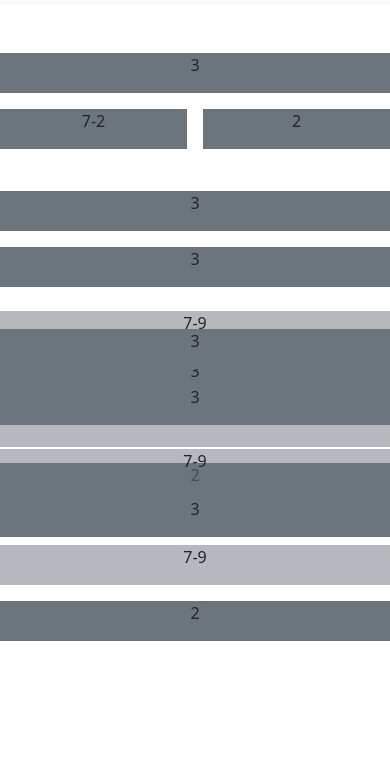
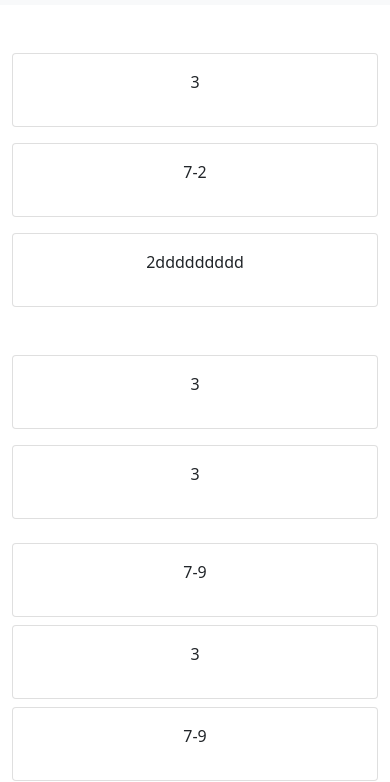
Before and after one commit to Stillwell968/Bootstrap-Grigs--2-, a plain HTML site: page index.html in a window 390 px wide. Shown: the part 91-873 px from the top of the page. Before the commit the page ends 844 px from the top, so only its background shows below. Drawn offline with nearby package versions, Linux system fonts and the light colour scheme.

Commit message:
add responsiveness

```diff
--- a/index.html
+++ b/index.html
@@ -37,44 +37,89 @@
 
     <!-- first grid -->
      <div class="container mt-5">
-        <div class="row gap-3  " style="height: 90px;">
-            <div class="col-lg-3 col-md-3 col-sm-3 col-xs-3 bg-secondary ">
+        <div class="row gap-3 ">
+            <div class="col">
+                <div class="card h-100 ">
+                    <div class="card-body">
                         <p class="text-center">3</p>
                     </div>
-            <div class="col bg-secondary">
+                </div>
+
+            </div>
+            <div class="col-lg-6 col-md-6 col-sm-6 col-xs-6">
+                <div class="card h-100">
+                    <div class="card-body">
                         <p class="text-center">7-2</p>
                     </div>
-            <div class="col col-lg-2 col-md-2 col-sm-2 col-xs-2 bg-secondary">
-                <p class="text-center">2</p>
+                </div>
+
+            </div>
+            <div class="col">
+                <div class="card h-100 ">
+                    <div class="card-body">
+                        <p class="text-center">2ddddddddd</p>
+                    </div>
+                </div>
+
             </div>
         </div>
     </div>
     <!-- first grid end -->
 
     <!-- second grid -->
-    <div class="container mt-5" style="height: 90px;">
-        <div class="row h-100 gap-3">
-            <div class="col-sm-3 bg-secondary">
+     <div class="container mt-5">
+        <div class="row gap-3">
+            <div class="col-lg-3 col-md-3 col-sm-3 col-xs-3">
+                <div class="card h-100">
+                    <div class="card-body ">
                         <p class="text-center">3</p>
                     </div>
+                </div>
+
+            </div>
             <div class="col ">
-                <div class="row h-50 g-4">
-                    <div class=" col-md-3 bg-secondary ">
+                <div class="row g-4">
+                    <div class=" col-md-3">
+                        <div class="card">
+                            <div class="card-body">
                                 <p class="text-center">3</p>
                             </div>
-                    <div class=" col-md-9 bg-secondary" style="--bs-bg-opacity: .5;">
-                        <p class="text-center">7-9</p>
                         </div>
-                    <div class="col-md-3 mt-2 bg-secondary ">
-                        <p class="text-center">3</p>
+
                     </div>
-                    <div class="col-md-9 mt-2 bg-secondary" style="--bs-bg-opacity: .5;">
+                    <div class=" col-md-9">
+                        <div class="card">
+                            <div class="card-body">
                                 <p class="text-center">7-9</p>
                             </div>
                         </div>
+
                     </div>
-            <div class="col-sm-2  bg-secondary">
+                    <div class="col-md-3 mt-2 ">
+                        <div class="card">
+                            <div class="card-body">
+                                <p class="text-center">3</p>
+                            </div>
+                        </div>
+
+                    </div>
+                    <div class="col-md-9 mt-2">
+                        <div class="card">
+                            <div class="card-body">
+                                <p class="text-center">7-9</p>
+                            </div>
+                        </div>
+
+                    </div>
+                </div>
+            </div>
+            <div class="col-sm-2 ">
+                <div class="card h-100">
+                    <div class="card-body">
                         <p class="text-center">2</p>
+                    </div>
+                </div>
+
             </div>
         </div>
     </div>
@@ -82,28 +127,58 @@
 
     <!-- third grid -->
     <div class="container mt-5" style="height: 90px;">
-        <div class="row h-100 gap-3">
-            <div class="col-sm-3 bg-secondary">
+        <div class="row  gap-3">
+            <div class="col-sm-3">
+                <div class="card h-100">
+                    <div class="card-body">
                         <p class="text-center">3</p>
+                    </div>
+                </div>
+
             </div>
             <div class="col ">
                 <div class="row h-50 g-4">
-                    <div class=" col-md-3 bg-secondary ">
+                    <div class=" col-md-3 ">
+                        <div class="card">
+                            <div class="card-body">
                                 <p class="text-center">3</p>
                             </div>
-                    <div class=" col-md-9 bg-secondary" style="--bs-bg-opacity: .5;">
-                        <p class="text-center">7-9</p>
                         </div>
-                    <div class="col-md-3 mt-2 bg-secondary ">
-                        <p class="text-center">3</p>
+
                     </div>
-                    <div class="col-md-9 mt-2 bg-secondary" style="--bs-bg-opacity: .5;">
+                    <div class=" col-md-9">
+                        <div class="card">
+                            <div class="card-body">
                                 <p class="text-center">7-9</p>
                             </div>
                         </div>
+
                     </div>
-            <div class="col-sm-2  bg-secondary">
+                    <div class="col-md-3 mt-2 ">
+                        <div class="card">
+                            <div class="card-body">
+                                <p class="text-center">3</p>
+                            </div>
+                        </div>
+
+                    </div>
+                    <div class="col-md-9 mt-2 ">
+                        <div class="card">
+                            <div class="card-body">
+                                <p class="text-center">7-9</p>
+                            </div>
+                        </div>
+
+                    </div>
+                </div>
+            </div>
+            <div class="col-sm-2">
+                <div class="card h-100">
+                    <div class="card-body">
                          <p class="text-center">2</p>
+                    </div>
+                </div>
+
             </div>
         </div>
     </div>
```
Lines whose indentation alone changed are shown as unchanged.
